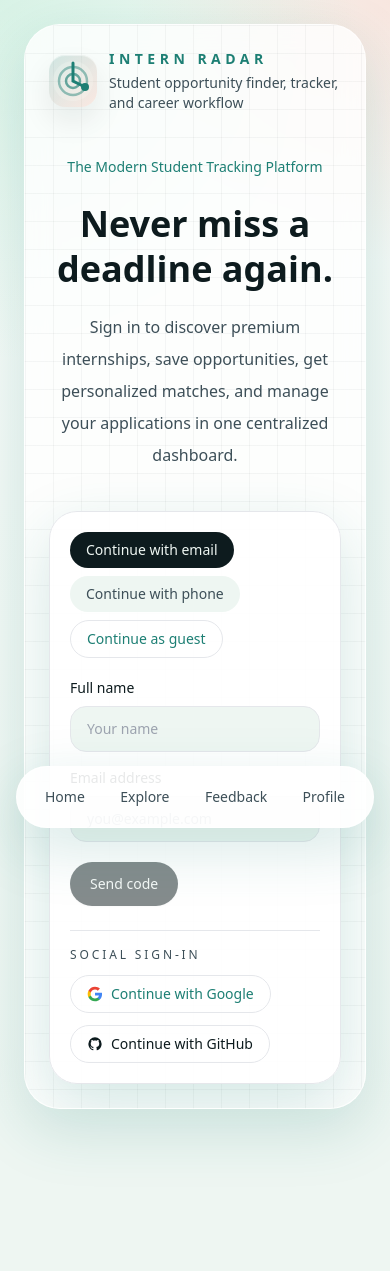
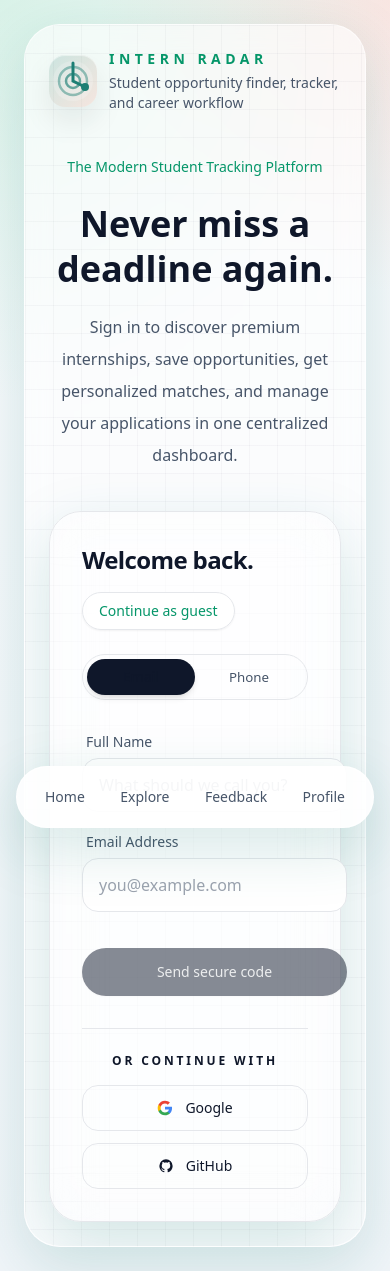
Before and after one commit to gopigkc1910-commits/Intern-tracker, a Next.js app in the folder apps/web/: page / in a window 390 px wide. Before the commit the page ends 1133 px from the top, so only its background shows below. Built offline with nearby package versions, Linux system fonts and the light colour scheme; no server answers.

Commit message:
feat(ui): complete modern ui overhaul, fix dark mode contrast, and add fallback login

```diff
--- a/apps/web/app/globals.css
+++ b/apps/web/app/globals.css
@@ -3,39 +3,39 @@
 @tailwind utilities;
 
 :root {
-  --bg-start: #f7fbf9;
-  --bg-end: #eef6f2;
-  --surface: rgba(255, 255, 255, 0.78);
-  --surface-strong: rgba(255, 255, 255, 0.92);
-  --ink: #0d1b1e;
-  --muted: #506367;
-  --grid: rgba(13, 27, 30, 0.04);
-  --selection: rgba(29, 127, 116, 0.18);
+  --bg-start: #f8fafc;
+  --bg-end: #f1f5f9;
+  --surface: rgba(255, 255, 255, 0.6);
+  --surface-strong: rgba(255, 255, 255, 0.95);
+  --ink: #0f172a;
+  --muted: #64748b;
+  --grid: rgba(15, 23, 42, 0.03);
+  --selection: rgba(16, 185, 129, 0.15);
 
-  --mist: #eef6f2;
-  --mint: #9fe3c3;
-  --teal: #1d7f74;
-  --coral: #ff7a59;
-  --slate: #3d4f58;
+  --mist: rgba(255, 255, 255, 0.85);
+  --mint: #34d399;
+  --teal: #059669;
+  --coral: #e11d48;
+  --slate: #475569;
 
   color-scheme: light;
 }
 
 [data-theme="dark"] {
-  --bg-start: #071318;
-  --bg-end: #0e1c24;
-  --surface: rgba(11, 24, 31, 0.78);
-  --surface-strong: rgba(12, 26, 34, 0.92);
-  --ink: #eff8f7;
-  --muted: #a8c1bf;
-  --grid: rgba(239, 248, 247, 0.05);
-  --selection: rgba(86, 201, 185, 0.28);
+  --bg-start: #020617;
+  --bg-end: #0f172a;
+  --surface: rgba(15, 23, 42, 0.5);
+  --surface-strong: rgba(30, 41, 59, 0.85);
+  --ink: #f8fafc;
+  --muted: #94a3b8;
+  --grid: rgba(248, 250, 252, 0.04);
+  --selection: rgba(52, 211, 153, 0.25);
 
-  --mist: #0e1c24;
-  --mint: #256650;
-  --teal: #56c9b9;
-  --coral: #ff9176;
-  --slate: #a8c1bf;
+  --mist: rgba(255, 255, 255, 0.06);
+  --mint: #10b981;
+  --teal: #34d399;
+  --coral: #fb7185;
+  --slate: #cbd5e1;
 
   color-scheme: dark;
 }
@@ -269,6 +269,35 @@ button:disabled {
   }
 }
 
+@keyframes glowPulse {
+  0% {
+    box-shadow: 0 0 10px rgba(16, 185, 129, 0.1), 0 0 20px rgba(16, 185, 129, 0.05);
+  }
+  50% {
+    box-shadow: 0 0 20px rgba(16, 185, 129, 0.25), 0 0 40px rgba(16, 185, 129, 0.15);
+  }
+  100% {
+    box-shadow: 0 0 10px rgba(16, 185, 129, 0.1), 0 0 20px rgba(16, 185, 129, 0.05);
+  }
+}
+
 .animate-slide-up {
-  animation: slideUpFade 0.5s cubic-bezier(0.16, 1, 0.3, 1) forwards;
+  animation: slideUpFade 0.7s cubic-bezier(0.16, 1, 0.3, 1) forwards;
 }
+
+.animate-pulse-glow {
+  animation: glowPulse 3s infinite ease-in-out;
+}
+
+.input-focus-ring {
+  transition: all 0.2s ease;
+}
+
+.input-focus-ring:focus {
+  border-color: var(--teal);
+  box-shadow: 0 0 0 3px rgba(16, 185, 129, 0.15);
+  transform: translateY(-1px);
+}
+[data-theme="dark"] .input-focus-ring:focus {
+  box-shadow: 0 0 0 3px rgba(52, 211, 153, 0.2);
+}
--- a/apps/web/components/auth-entry-panel.tsx
+++ b/apps/web/components/auth-entry-panel.tsx
@@ -46,8 +46,15 @@ export function AuthEntryPanel({ redirectTo = "/dashboard", className = "" }: Au
   const payload = mode === "email" ? { email: identifier.trim().toLowerCase() } : { phone: identifier.trim() };
 
   return (
-    <div className={`rounded-[28px] border border-teal/15 bg-white/90 p-5 shadow-glow ${className}`}>
-      <div className="flex flex-wrap items-center gap-2">
+    <div className={`rounded-[32px] border border-teal/20 bg-surface-strong/80 backdrop-blur-xl p-8 shadow-glow animate-slide-up ${className}`}>
+      <div className="flex flex-wrap items-center justify-between gap-4 mb-6">
+        <h2 className="text-2xl font-semibold tracking-tight text-ink">Welcome back.</h2>
+        <Link href="/opportunities" className="rounded-full border border-teal/20 bg-mist px-4 py-2 text-sm text-teal shadow-sm hover:bg-teal/10 transition-colors">
+          Continue as guest
+        </Link>
+      </div>
+
+      <div className="flex bg-mist/50 p-1 rounded-full mb-8 border border-slate/10 backdrop-blur-md">
         {(["email", "phone"] as const).map((item) => (
           <button
             key={item}
@@ -56,55 +63,46 @@ export function AuthEntryPanel({ redirectTo = "/dashboard", className = "" }: Au
               setMode(item);
               setMessage(null);
             }}
-            className={`rounded-full px-4 py-2 text-sm font-medium ${
-              mode === item ? "bg-ink text-mist" : "bg-mist text-slate"
+            className={`flex-1 rounded-full px-4 py-2 text-sm font-medium transition-all ${
+              mode === item
+                ? "bg-ink text-surface-strong shadow-md scale-100"
+                : "bg-transparent text-slate hover:bg-slate/10 scale-95"
             }`}
           >
-            Continue with {item}
+            {item === "email" ? "Email" : "Phone"}
           </button>
         ))}
-        <Link href="/opportunities" className="rounded-full border border-teal/20 px-4 py-2 text-sm text-teal">
-          Continue as guest
-        </Link>
       </div>
 
-      <div className="mt-5 grid gap-4">
-        <label className="grid gap-2 text-sm font-medium text-ink">
-          Full name
+      <div className="grid gap-5">
+        {!challengeId ? (
+          <>
+            <div className="grid gap-1.5 opacity-0 animate-slide-up" style={{ animationDelay: '50ms' }}>
+              <label className="text-sm font-medium text-slate ml-1">Full Name</label>
               <input
                 value={fullName}
                 onChange={(event) => setFullName(event.target.value)}
-            placeholder="Your name"
-            className="rounded-2xl border border-teal/15 bg-mist px-4 py-3 text-sm text-ink outline-none"
+                placeholder="What should we call you?"
+                className="input-focus-ring rounded-2xl border border-teal/15 bg-mist/50 px-4 py-3.5 text-base text-ink placeholder:text-slate/50 outline-none backdrop-blur-md"
               />
+            </div>
+            <div className="grid gap-1.5 opacity-0 animate-slide-up" style={{ animationDelay: '100ms' }}>
+              <label className="text-sm font-medium text-slate ml-1">
+                {mode === "email" ? "Email Address" : "Phone Number"}
               </label>
-        <label className="grid gap-2 text-sm font-medium text-ink">
-          {mode === "email" ? "Email address" : "Phone number"}
               <input
                 value={identifier}
                 onChange={(event) => setIdentifier(event.target.value)}
                 placeholder={mode === "email" ? "you@example.com" : "+91 98765 43210"}
-            className="rounded-2xl border border-teal/15 bg-mist px-4 py-3 text-sm text-ink outline-none"
+                className="input-focus-ring rounded-2xl border border-teal/15 bg-mist/50 px-4 py-3.5 text-base text-ink placeholder:text-slate/50 outline-none backdrop-blur-md"
               />
-        </label>
-        {challengeId ? (
-          <label className="grid gap-2 text-sm font-medium text-ink">
-            One-time code
-            <input
-              value={otp}
-              onChange={(event) => setOtp(event.target.value)}
-              placeholder="Enter the 6-digit code"
-              className="rounded-2xl border border-teal/15 bg-mist px-4 py-3 text-sm text-ink outline-none"
-            />
-          </label>
-        ) : null}
             </div>
 
-      <div className="mt-5 flex flex-wrap gap-3">
-        {!challengeId ? (
+            <div className="mt-4 opacity-0 animate-slide-up" style={{ animationDelay: '150ms' }}>
               <Button
                 type="button"
                 variant="primary"
+                className="w-full rounded-2xl py-6 text-base shadow-glow hover:shadow-lg transition-all"
                 disabled={!identifier.trim() || isPending}
                 loading={isPending}
                 onClick={() => {
@@ -118,16 +116,49 @@ export function AuthEntryPanel({ redirectTo = "/dashboard", className = "" }: Au
                     const response = await requestOtp(payload);
                     setChallengeId(response.challenge_id);
                     setDevelopmentCode(response.development_code);
-                setMessage(`${response.message} Target: ${response.target_hint}`);
-              }, "Code sent.");
+                    setMessage(`Code dispatched via ${response.channel}.`);
+                  }, "Generating secure code...");
                 }}
               >
-            Send code
+                Send secure code
               </Button>
+            </div>
+          </>
         ) : (
+          <div className="grid gap-5 opacity-0 animate-slide-up">
+             <div className="grid gap-1.5">
+              <label className="text-sm font-medium text-slate ml-1 flex justify-between">
+                <span>Verification Code</span>
+                <button type="button" onClick={() => { setChallengeId(null); setOtp(""); }} className="text-teal hover:underline text-xs">
+                  Change {mode}
+                </button>
+              </label>
+              <input
+                value={otp}
+                onChange={(event) => setOtp(event.target.value)}
+                placeholder="Enter the 6-digit code sent to you"
+                className="input-focus-ring text-center tracking-[0.5em] font-semibold rounded-2xl border border-teal/30 bg-mist/80 px-4 py-4 text-xl text-ink placeholder:text-slate/50 placeholder:tracking-normal outline-none backdrop-blur-md"
+                autoFocus
+              />
+            </div>
+
+            {developmentCode ? (
+              <div className="p-4 rounded-xl border-2 border-dashed border-teal/40 bg-teal/5 animate-pulse-glow flex flex-col items-center gap-2">
+                <span className="text-xs font-semibold uppercase tracking-widest text-teal">Dev Mode / Demo Fallback</span>
+                <span className="text-sm text-slate text-center">We noticed the email API may not be working.</span>
+                <button
+                  onClick={() => setOtp(developmentCode)}
+                  className="mt-1 bg-ink text-surface-strong px-4 py-2 rounded-lg text-sm font-medium hover:scale-105 transition-transform"
+                >
+                  Auto-fill code: {developmentCode}
+                </button>
+              </div>
+            ) : null}
+
             <Button
               type="button"
               variant="primary"
+              className="w-full rounded-2xl py-6 text-base shadow-glow hover:shadow-lg transition-all mt-2"
               disabled={otp.trim().length < 6 || isPending}
               loading={isPending}
               onClick={() => {
@@ -144,31 +175,31 @@ export function AuthEntryPanel({ redirectTo = "/dashboard", className = "" }: Au
                   });
                   router.push(redirectTo);
                   router.refresh();
-              }, "Signing in...");
+                }, "Authenticating...");
               }}
             >
-            Verify and continue
+              Verify and sign in
             </Button>
+          </div>
         )}
       </div>
 
-      {developmentCode ? (
-        <p className="mt-3 text-xs leading-5 text-coral">
-          Debug code: <span className="font-semibold">{developmentCode}</span>
-        </p>
-      ) : null}
-      {message && !message.startsWith("Error:") && !message.startsWith("Code sent.") && !message.startsWith("Signing") ? (
-        <p className="mt-3 text-sm text-slate">{message}</p>
+      {message && !message.startsWith("Error:") && !message.startsWith("Code sent.") && !message.startsWith("Generating") && !message.startsWith("Authenticating") ? (
+        <div className="mt-4 p-3 rounded-xl bg-teal/10 border border-teal/20 text-sm text-teal font-medium text-center animate-slide-up">
+          {message}
+        </div>
       ) : message?.startsWith("Error:") ? (
-        <p className="mt-3 text-sm text-coral">{message}</p>
+        <div className="mt-4 p-3 rounded-xl bg-coral/10 border border-coral/20 text-sm text-coral font-medium text-center animate-slide-up">
+          {message.replace("Error: ", "")}
+        </div>
       ) : null}
 
-      <div className="mt-6 border-t border-teal/10 pt-4">
-        <p className="text-xs uppercase tracking-[0.24em] text-slate">Social sign-in</p>
-        <div className="mt-3 flex flex-wrap gap-3">
+      <div className="mt-8 border-t border-slate/10 pt-6">
+        <p className="text-xs font-semibold uppercase tracking-[0.24em] text-slate/60 text-center mb-4">Or continue with</p>
+        <div className="flex flex-col sm:flex-row gap-3 justify-center">
           <a
             href={`${process.env.NEXT_PUBLIC_API_BASE_URL?.replace(/\/$/, "") ?? "http://127.0.0.1:8000/api/v1"}/auth/google/login`}
-            className="flex items-center gap-2 rounded-full border border-teal/20 px-4 py-2 text-sm font-medium text-teal transition-colors hover:bg-teal/5"
+            className="flex items-center justify-center gap-3 w-full rounded-2xl border border-slate/15 bg-surface px-4 py-3 text-sm font-medium text-ink transition-all hover:bg-mist/80 hover:border-slate/30"
           >
             <svg viewBox="0 0 24 24" fill="currentColor" className="h-4 w-4">
               <path d="M22.56 12.25c0-.78-.07-1.53-.2-2.25H12v4.26h5.92c-.26 1.37-1.04 2.53-2.21 3.31v2.77h3.57c2.08-1.92 3.28-4.74 3.28-8.09z" fill="#4285F4" />
@@ -176,16 +207,16 @@ export function AuthEntryPanel({ redirectTo = "/dashboard", className = "" }: Au
               <path d="M5.84 14.09c-.22-.66-.35-1.36-.35-2.09s.13-1.43.35-2.09V7.07H2.18C1.43 8.55 1 10.22 1 12s.43 3.45 1.18 4.93l2.85-2.22.81-.62z" fill="#FBBC05" />
               <path d="M12 5.38c1.62 0 3.06.56 4.21 1.64l3.15-3.15C17.45 2.09 14.97 1 12 1 7.7 1 3.99 3.47 2.18 7.07l3.66 2.84c.87-2.6 3.3-4.53 6.16-4.53z" fill="#EA4335" />
             </svg>
-            Continue with Google
+            Google
           </a>
           <a
             href={`${process.env.NEXT_PUBLIC_API_BASE_URL?.replace(/\/$/, "") ?? "http://127.0.0.1:8000/api/v1"}/auth/github/login`}
-            className="flex items-center gap-2 rounded-full border border-slate/20 px-4 py-2 text-sm font-medium text-ink transition-colors hover:bg-slate/5"
+            className="flex items-center justify-center gap-3 w-full rounded-2xl border border-slate/15 bg-surface px-4 py-3 text-sm font-medium text-ink transition-all hover:bg-mist/80 hover:border-slate/30"
           >
             <svg viewBox="0 0 24 24" fill="currentColor" className="h-4 w-4">
               <path d="M12 2A10 10 0 0 0 2 12c0 4.42 2.87 8.17 6.84 9.5c.5.08.66-.23.66-.5v-1.69c-2.77.6-3.36-1.34-3.36-1.34c-.45-1.15-1.11-1.46-1.11-1.46c-.9-.62.07-.6.07-.6c1 .07 1.53 1.03 1.53 1.03c.87 1.52 2.34 1.07 2.91.83c.09-.65.35-1.09.63-1.34c-2.22-.25-4.55-1.11-4.55-4.92c0-1.11.38-2 1.03-2.71c-.1-.25-.45-1.29.1-2.64c0 0 .84-.27 2.75 1.02c.79-.22 1.65-.33 2.5-.33c.85 0 1.71.11 2.5.33c1.91-1.29 2.75-1.02 2.75-1.02c.55 1.35.2 2.39.1 2.64c.65.71 1.03 1.6 1.03 2.71c0 3.82-2.34 4.66-4.57 4.91c.36.31.69.92.69 1.85V21c0 .27.16.59.67.5C19.14 20.16 22 16.42 22 12A10 10 0 0 0 12 2z" />
             </svg>
-            Continue with GitHub
+            GitHub
           </a>
         </div>
       </div>
--- a/apps/web/components/shell-actions.tsx
+++ b/apps/web/components/shell-actions.tsx
@@ -22,20 +22,42 @@ export function ShellActions({ initialTheme, initialAuthenticated, showAdminLink
   return (
     <div className="flex items-center gap-3">
       {showAdminLink ? (
-        <Link href="/admin" className="rounded-full border border-teal/20 bg-white/80 px-4 py-2 text-sm text-slate">
+        <Link href="/admin" className="rounded-full border border-teal/20 bg-surface/80 backdrop-blur-md px-5 py-2 text-sm font-medium text-slate transition-all hover:bg-teal/5 hover:text-teal hover:border-teal/30">
           Admin
         </Link>
       ) : null}
+
       <button
         type="button"
+        aria-label="Toggle Dark Mode"
         onClick={() => setTheme((current) => (current === "dark" ? "light" : "dark"))}
-        className="rounded-full border border-teal/20 bg-white/80 px-4 py-2 text-sm text-slate"
+        className="group relative flex h-10 w-10 items-center justify-center rounded-full border border-slate/15 bg-surface/80 backdrop-blur-md text-slate transition-all hover:scale-105 hover:bg-teal/10 hover:text-teal hover:border-teal/30 focus:outline-none focus:ring-2 focus:ring-teal/30"
       >
-        {theme === "dark" ? "Light mode" : "Dark mode"}
+        <span className="sr-only">Toggle theme</span>
+        <svg
+          viewBox="0 0 24 24"
+          fill="none"
+          stroke="currentColor"
+          strokeWidth="2"
+          className={`h-5 w-5 absolute transition-transform duration-500 ${theme === 'dark' ? 'scale-0 rotate-90 opacity-0' : 'scale-100 rotate-0 opacity-100'}`}
+        >
+          <circle cx="12" cy="12" r="4" />
+          <path d="M12 2v2M12 20v2M4.93 4.93l1.41 1.41M17.66 17.66l1.41 1.41M2 12h2M20 12h2M4.93 19.07l1.41-1.41M17.66 6.34l1.41-1.41" />
+        </svg>
+        <svg
+          viewBox="0 0 24 24"
+          fill="none"
+          stroke="currentColor"
+          strokeWidth="2"
+          className={`h-5 w-5 absolute transition-transform duration-500 ${theme === 'dark' ? 'scale-100 rotate-0 opacity-100' : 'scale-0 -rotate-90 opacity-0'}`}
+        >
+          <path d="M21 12.79A9 9 0 1 1 11.21 3 7 7 0 0 0 21 12.79z" />
+        </svg>
       </button>
+
       <SessionActionButton
         isAuthenticated={initialAuthenticated}
-        className="rounded-full bg-ink px-4 py-2 text-sm text-mist"
+        className="rounded-full bg-ink px-5 py-2 text-sm font-medium text-surface-strong shadow-md transition-all hover:scale-105 hover:shadow-lg focus:outline-none focus:ring-2 focus:ring-ink/50"
       />
     </div>
   );
```
Also changed, not shown: apps/web/components/skeletons.tsx (+15 -15 lines). Lines whose indentation alone changed are shown as unchanged.
